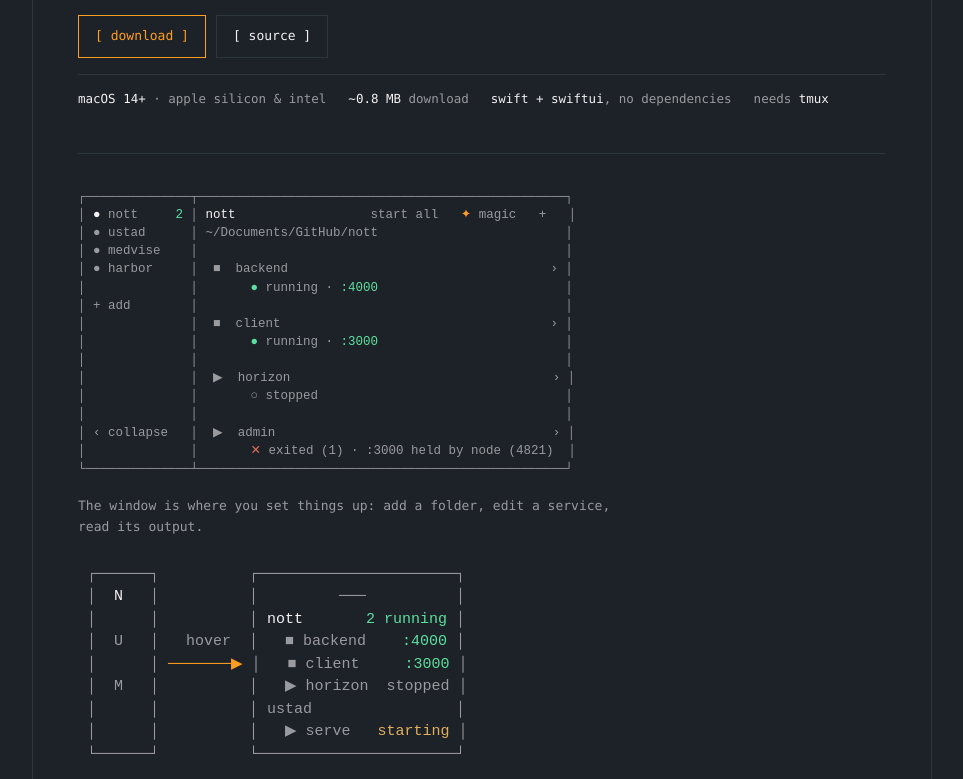
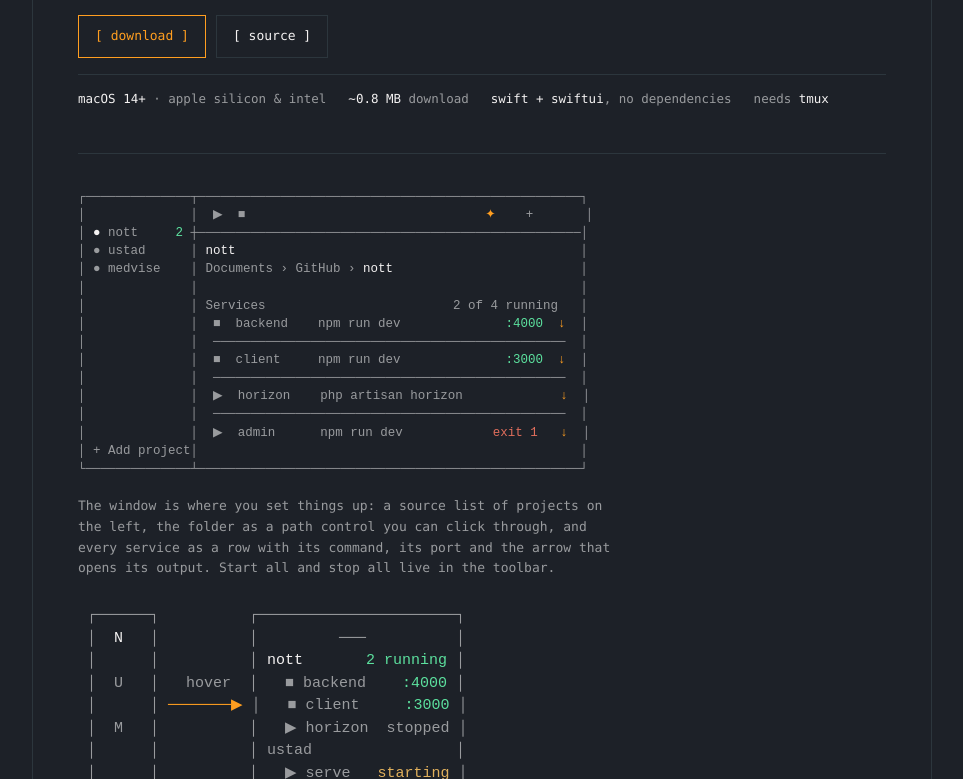
Before and after one commit to erenbekman/harbor, a plain HTML site: page docs/index.html in a window 1280 px wide. Shown: the part 500-1279 px from the top of the page, without its empty margins (158-1121 px from the left). Drawn offline with Linux system fonts and the light colour scheme.

Commit message:
Page figures follow the native window

```diff
--- a/docs/index.html
+++ b/docs/index.html
@@ -151,24 +151,26 @@ footer{padding:26px 0 60px;color:var(--dim);font-size:13px;display:flex;
 
 <div class="art">
 <pre>
-┌──────────────┬─────────────────────────────────────────────────┐
-│ <b>●</b> nott     <span class="g">2</span> │ <b>nott</b>                  start all   <span class="acc">✦</span> magic   +   │
-│ ● ustad      │ ~/Documents/GitHub/nott                         │
-│ ● medvise    │                                                 │
-│ ● harbor     │  ■  backend                                   › │
-│              │       <span class="g">●</span> running · <span class="g">:4000</span>                         │
-│ + add        │                                                 │
-│              │  ■  client                                    › │
-│              │       <span class="g">●</span> running · <span class="g">:3000</span>                         │
-│              │                                                 │
-│              │  ▶  horizon                                   › │
-│              │       ○ stopped                                 │
-│              │                                                 │
-│ ‹ collapse   │  ▶  admin                                     › │
-│              │       <span class="r">✕</span> exited (1) · :3000 held by node (4821)  │
-└──────────────┴─────────────────────────────────────────────────┘
+┌──────────────┬───────────────────────────────────────────────────┐
+│              │  ▶  ■                                <span class="acc">✦</span>    +       │
+│ <b>●</b> nott     <span class="g">2</span> ┼───────────────────────────────────────────────────│
+│ ● ustad      │ <b>nott</b>                                              │
+│ ● medvise    │ Documents › GitHub › <b>nott</b>                         │
+│              │                                                   │
+│              │ Services                         2 of 4 running   │
+│              │  ■  backend    npm run dev              <span class="g">:4000</span>  <span class="acc">↓</span>  │
+│              │  ───────────────────────────────────────────────  │
+│              │  ■  client     npm run dev              <span class="g">:3000</span>  <span class="acc">↓</span>  │
+│              │  ───────────────────────────────────────────────  │
+│              │  ▶  horizon    php artisan horizon             <span class="acc">↓</span>  │
+│              │  ───────────────────────────────────────────────  │
+│              │  ▶  admin      npm run dev            <span class="r">exit 1</span>   <span class="acc">↓</span>  │
+│ + Add project│                                                   │
+└──────────────┴───────────────────────────────────────────────────┘
 </pre>
-<p class="cap">The window is where you set things up: add a folder, edit a service, read its output.</p>
+<p class="cap">The window is where you set things up: a source list of projects on the left, the folder as a
+path control you can click through, and every service as a row with its command, its port and the arrow that
+opens its output. Start all and stop all live in the toolbar.</p>
 <pre class="wide" style="margin-top:26px">
  ┌──────┐          ┌──────────────────────┐
  │  <b>N</b>   │          │         ───          │
```
